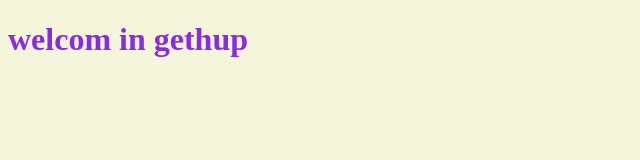
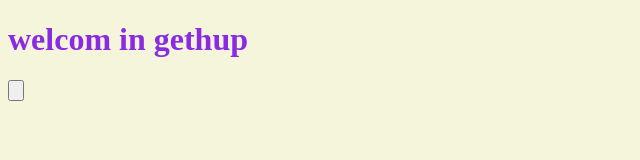
Before and after one commit to weamibrahim/OSGithub, a plain HTML site: page index.html in a window 1280 px wide. Shown: the full height of the page, 0-640 px from the left. Drawn offline with Linux system fonts and the light colour scheme; files that its build step writes are made by us from their sources.

Commit message:
add form

```diff
--- a/index.html
+++ b/index.html
@@ -6,7 +6,7 @@
 </head>
 <body>
 <h1>welcom in gethup</h1>
-
+<form><input type="button"></form>
 
 
 </body>
```
